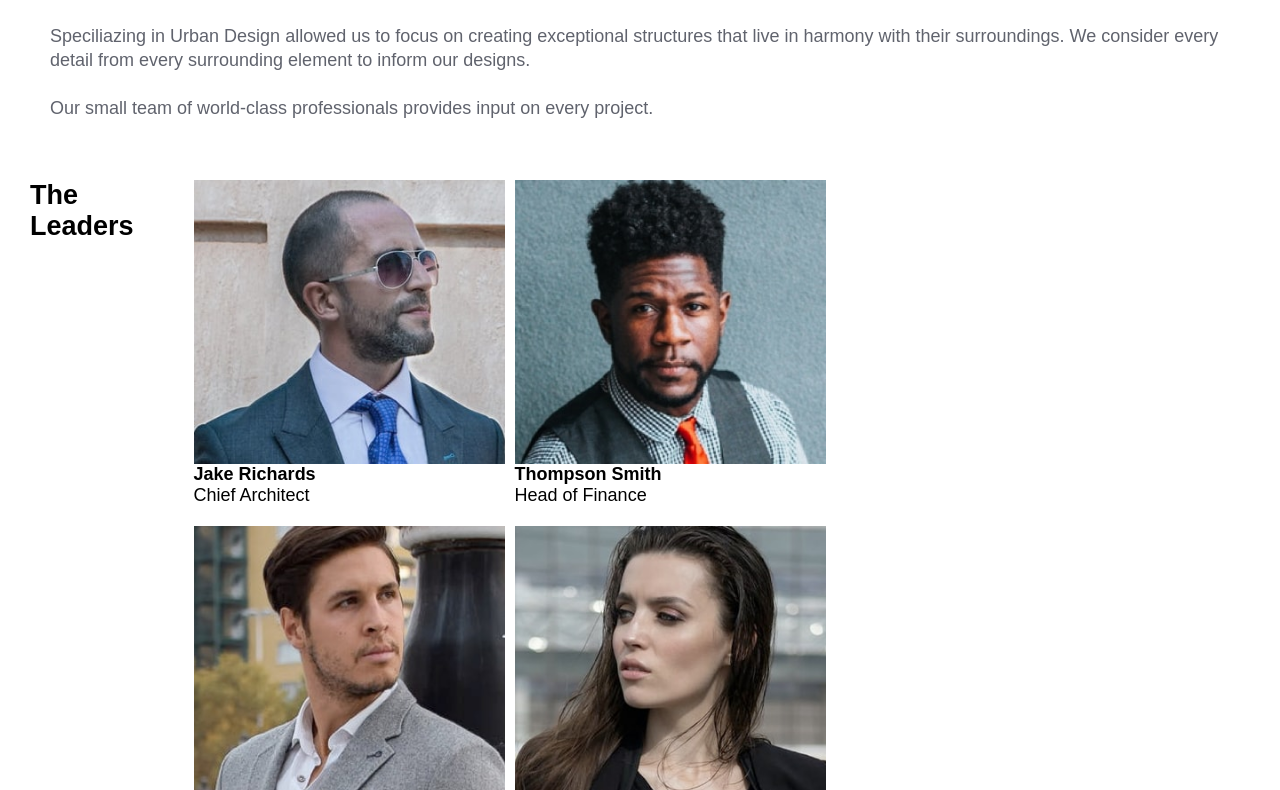
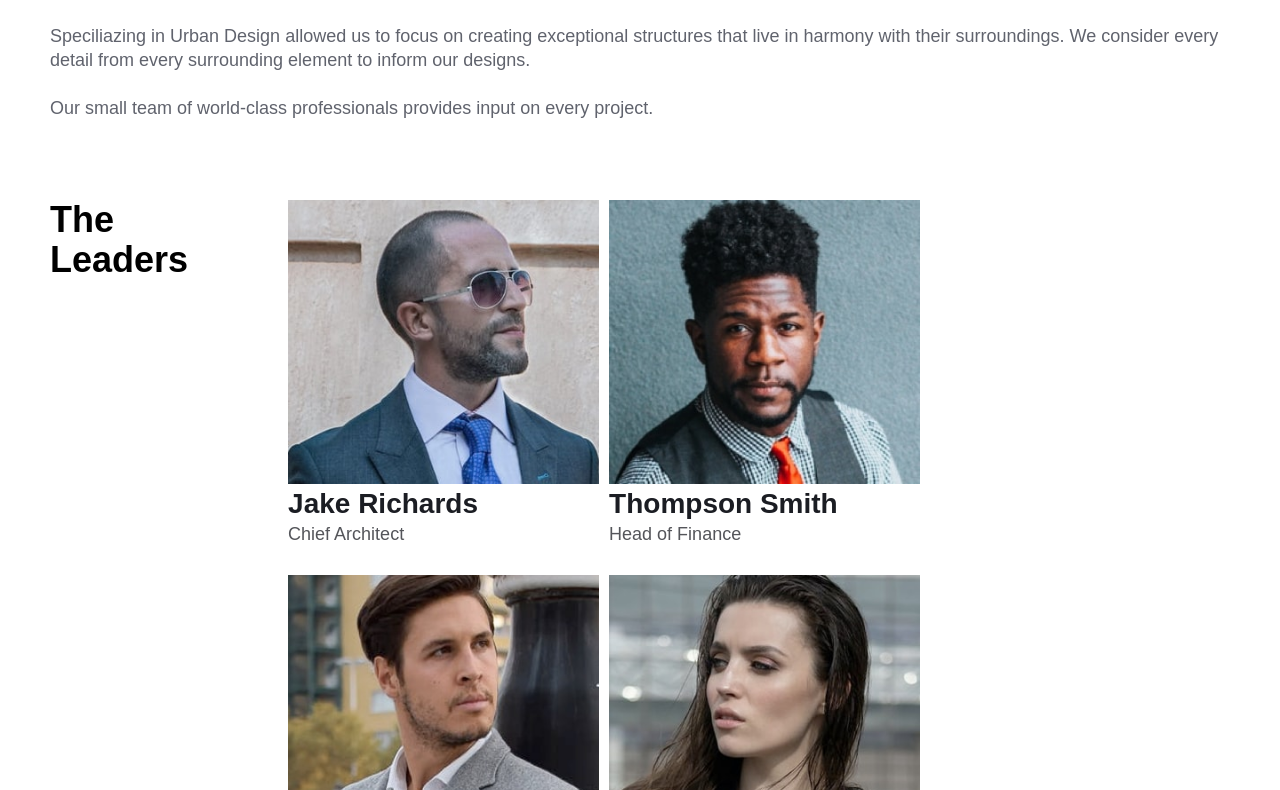
Before and after one commit to anetakasprzak/fm-arch-studio-multi-page-website, a Next.js app: page /about in a window 1280 px wide. Shown: the part 1050-1840 px from the top of the page. Built offline with nearby package versions, Linux system fonts and the light colour scheme.

Commit message:
leader section desktop layout

```diff
--- a/app/(root)/about/page.styled.js
+++ b/app/(root)/about/page.styled.js
@@ -154,7 +154,7 @@ export const HeritageSection = styled.section`
   margin-top: 5rem;
   padding: 0 3rem;
 
-  @media screen and (min-width: 23.4em) {
+  @media screen and (min-width: 23.5em) {
     padding: 0 5rem;
   }
 `;
@@ -178,22 +178,36 @@ export const HeritageText = styled.p`
 ///////////////// THE LEADERS ///////////////////
 
 export const LeadersSection = styled.section`
-  padding: 6rem 3rem;
+  padding: 8rem 3rem;
   display: flex;
   flex-direction: column;
 
+  @media screen and (min-width: 23.5em) {
+    padding: 8rem 5rem;
+  }
+
   @media screen and (min-width: 62em) {
     flex-direction: row;
-    gap: 6rem;
+    gap: 10rem;
   }
 `;
 
-export const LeadersHeading = styled.h2``;
+export const LeadersHeading = styled.h2`
+  margin-bottom: 3rem;
+  font-size: 3.2rem;
+  line-height: 4rem;
+  margin-bottom: 3rem;
+
+  @media screen and (min-width: 28.5em) {
+    font-size: 3.6rem;
+    margin-bottom: 4rem;
+  }
+`;
 
 export const LeadersWrapper = styled.div`
   display: grid;
   place-items: center;
-  row-gap: 2rem;
+  row-gap: 3rem;
 
   @media screen and (min-width: 35em) {
     grid-template-columns: 1fr 1fr;
@@ -211,7 +225,7 @@ export const LeaderImgWrapper = styled.div`
   }
 
   @media screen and (min-width: 35em) {
-    width: 25rem;
+    width: 24rem;
     height: 22.8rem;
   }
 
@@ -223,8 +237,26 @@ export const LeaderImgWrapper = styled.div`
 
 export const LeaderElementWrapper = styled.div``;
 
-export const TextBox = styled.div``;
+export const TextBox = styled.div`
+  color: #1b1d23;
+`;
 
-export const LeaderName = styled.h4``;
+export const LeaderName = styled.h4`
+  font-size: 2.8rem;
+  font-weight: 700;
+  line-height: 4rem;
 
-export const LeaderJob = styled.span``;
+  @media screen and (min-width: 28.5em) {
+    font-size: 3.2rem;
+  }
+
+  @media screen and (min-width: 35em) {
+    font-size: 2.8rem;
+  }
+`;
+
+export const LeaderJob = styled.span`
+  font-size: 1.8rem;
+  line-height: 2rem;
+  opacity: 0.75;
+`;
```
